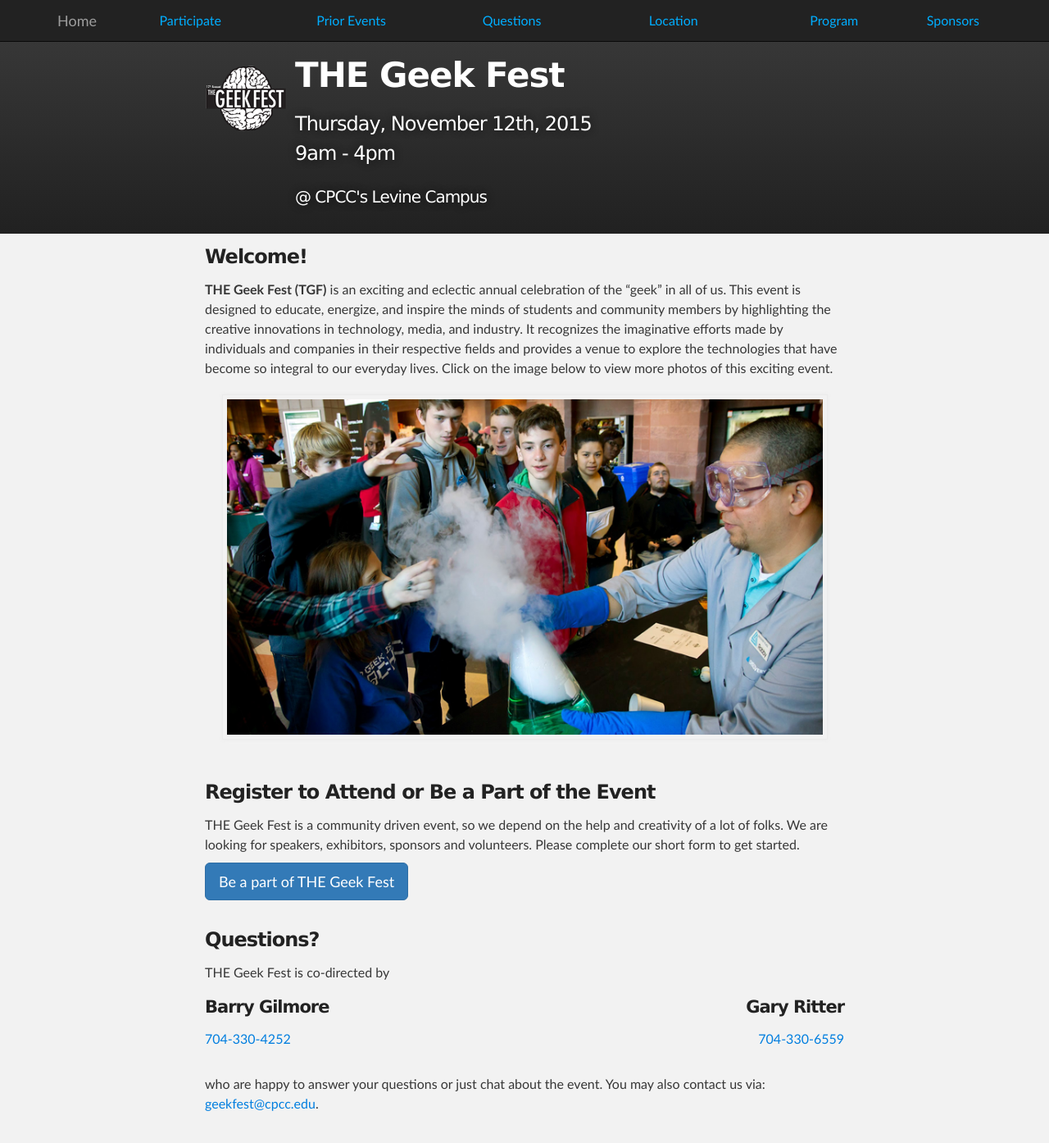
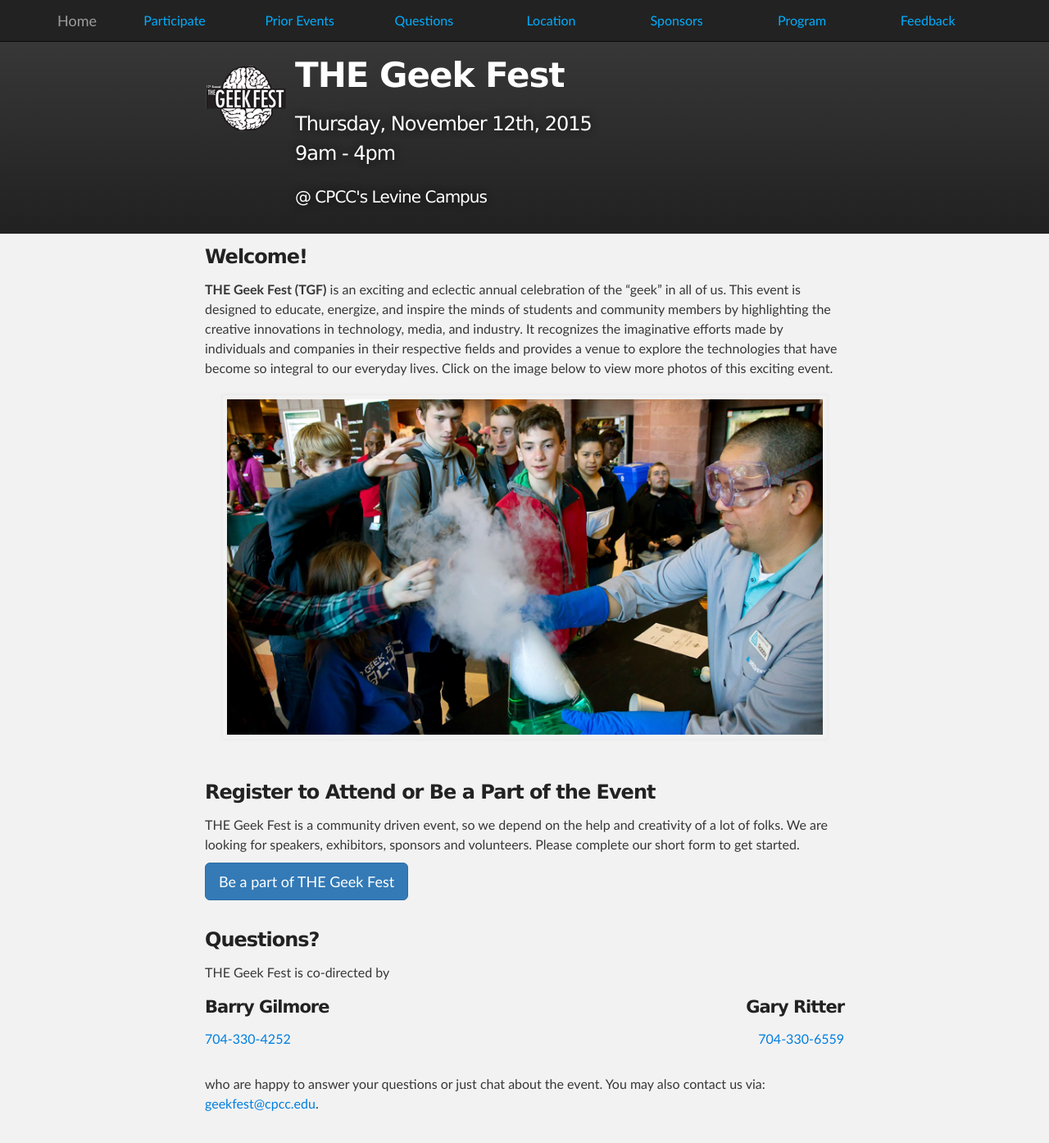
Before and after one commit to bkeyvani/thegeekfest.github.io, a Jekyll site: the page built from index.html, in a window 1280 px wide and 1400 px high. Shown: the top 1394 px of the window at 82% size. Built offline with Jekyll 4.4.1, drawn with Linux system fonts in a browser that asks for light colours; nearby versions of some CDN libraries.

Commit message:
added feedback link, adjusted navbar menu display
fixed wrapping issue, and display on small screen devices

```diff
--- a/assets/stylesheets/stylesheet.css
+++ b/assets/stylesheets/stylesheet.css
@@ -304,12 +304,14 @@
 .nav-justified>li {
     display: table-cell;
     min-width: 1%;
-    width: 20%;
+    width: 20vw;
 }
 
 .nav-justified>li>a {
   color: #00aeff;
   line-height: 30px;
+  padding-left: 0;
+  padding-right: 0;
 }
 
 .nav-justified>li>a:hover {
@@ -649,6 +651,12 @@
     font-size: 11px;
   }
 
+  /* fix overwrite in large screens */
+  .nav-justified>li {
+      display: block;
+      width: 100%
+  }
+
   ul.contacts {
     list-style: none;
     margin: 0;
--- a/index.html
+++ b/index.html
@@ -6,8 +6,9 @@
  - 'Prior Events': '//www.cpcc.edu/thegeekfest/prior'
  - Questions: questions
  - Location: location
+ - Sponsors: '//sites.google.com/a/cpcc.edu/tgf/'
  - Program: '//sites.google.com/a/cpcc.edu/tgf/program'
- - Sponsors: '//sites.google.com/a/cpcc.edu/tgf/'
+ - Feedback: '//surveys.cpcc.edu/16257//16257.asp'
 ---
 
 <h3 class="section-heading first-heading">
```
